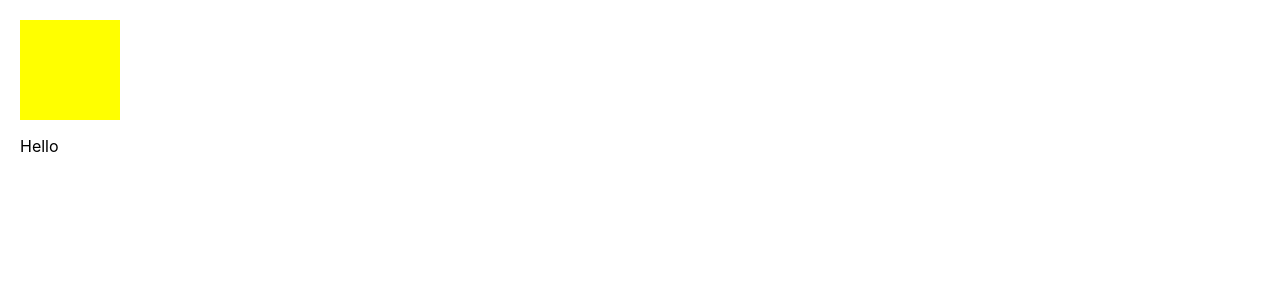
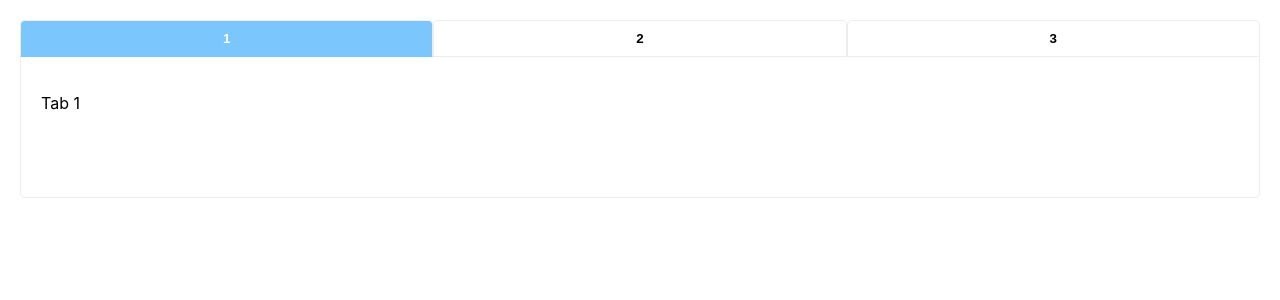
Before and after one commit to DrMax262728/1Tabs, a React (Create React App) app: page / in a window 1280 px wide. Shown: the top 300 px of the page. Built offline with nearby package versions, Linux system fonts and the light colour scheme.

Commit message:
Feature Tabs

```diff
--- a/src/components/tabs/Sandbox.jsx
+++ b/src/components/tabs/Sandbox.jsx
@@ -1,14 +1,22 @@
 import React, { Fragment } from 'react';
 import TabBarItem from './TabBarItem';
+import TabBar from "./TabBar";
 
 
 const Sandbox = () => (
-
   <Fragment>
-    <TabBarItem label="Component" activeTab="Component" />
-    <p>Hello</p>
+    <TabBar>
+      <TabBarItem label="1">
+        <p>Tab 1</p>
+      </TabBarItem>
+      <TabBarItem label="2">
+        <p>Tab 2</p>
+      </TabBarItem>
+      <TabBarItem label="3">
+        <p>Tab 3</p>
+      </TabBarItem>
+    </TabBar>
   </Fragment>
-
 );
 
 export default Sandbox;
--- a/src/components/tabs/TabBar.jsx
+++ b/src/components/tabs/TabBar.jsx
@@ -1,14 +1,72 @@
 import React from 'react'
 import PropTypes from 'prop-types'
+import TabBarNav from "./TabBarNav";
+import styled, {css} from 'styled-components'
 
 class TabBar extends React.Component{
 
 
+	state = {
+		activeTab: null
+	};
+
+	componentDidMount() {
+		const {children = []} = this.props;
+		const activeTab = this.getChildrenLabels(children)[0];
+		this.setActiveTab(activeTab);
+	}
+
+	getChildrenLabels = (children) =>
+		children.map( ({props}) => props.label );
+
+	setActiveTab = activeTab => {
+		const {activeTab: currentTab} = this.state;
+		if(currentTab !== activeTab) {
+			this.setState({activeTab} )
+		}
+	};
+
+	renderTabs = () => {
+		const {children = []} = this.props;
+		const {activeTab} = this.state;
+
+		return this.getChildrenLabels(children).map(navLabel => (
+			<TabBarNav
+				key = {navLabel}
+				navLabel={navLabel}
+				className={activeTab === navLabel}
+				onChangeActiveTab={this.setActiveTab}
+			/>
+		))
+	};
+
+
 	render() {
+		const {activeTab} = this.state;
+		const {children, className, vertical, ...attrs} = this.props;
+		const DivNav = styled.div`
+			position: relative;
+			display: flex;
+			z-index: 2;
+		`;
+		const DivContainer = styled.div`
+			padding: 20px;
+			min-height: 100px;
+			border: 1px solid #EDEDED;
+			border-radius: 0 0 5px 5px;
+			position: relative;
+			top: -1px;
+		`;
 
 		return(
 			<div>
-
+				<DivNav>
+					{this.renderTabs()}
+				</DivNav>
+				<DivContainer>
+					{React.Children.map(children, child =>
+					React.cloneElement(child,{activeTab}))}
+				</DivContainer>
 			</div>
 		)
 
--- a/src/components/tabs/TabBarItem.jsx
+++ b/src/components/tabs/TabBarItem.jsx
@@ -5,11 +5,11 @@ import styled, {css} from 'styled-components'
 const TabBarItem = ({children, label, activeTab}) => {
 
 	const Div = styled.div`
-		height: 100px;
-    width: 100px;
+		height: 0;
+    overflow: hidden;
 
 		${activeTab === label  && css`
-    	background-color: yellow;
+    	height: auto;
   	`}
 	`;
 
--- a/src/components/tabs/TabBarNav.jsx
+++ b/src/components/tabs/TabBarNav.jsx
@@ -1,17 +1,36 @@
 import React, {Fragment} from 'react'
 import PropTypes from 'prop-types'
-
-
+import styled, {css} from 'styled-components'
 
 
 const TabBarNav = ({
 	navLabel, className, onChangeActiveTab
 }) => {
 
+	const Button = styled.button`
+		flex: 1;
+    background-color: #FFF;
+    border: 1px solid #EDEDED;
+    padding: 10px 15px;
+    cursor: pointer;
+    border-radius: 5px 5px 0 0;
+    overflow: hidden;
+    outline: none;
+    text-transform: uppercase;
+    font-weight: 600;
+
+	${className && css`
+    background-color: #7CC6FE;
+    border-bottom-color: transparent;
+    color: #FFF;
+  	`}
+	`;
+
+
 	return(
-		<Fragment>
-
-		</Fragment>
+		<Button onClick = {() => {onChangeActiveTab(navLabel)}} >
+			{navLabel}
+		</Button>
 	)
 
 };
```
